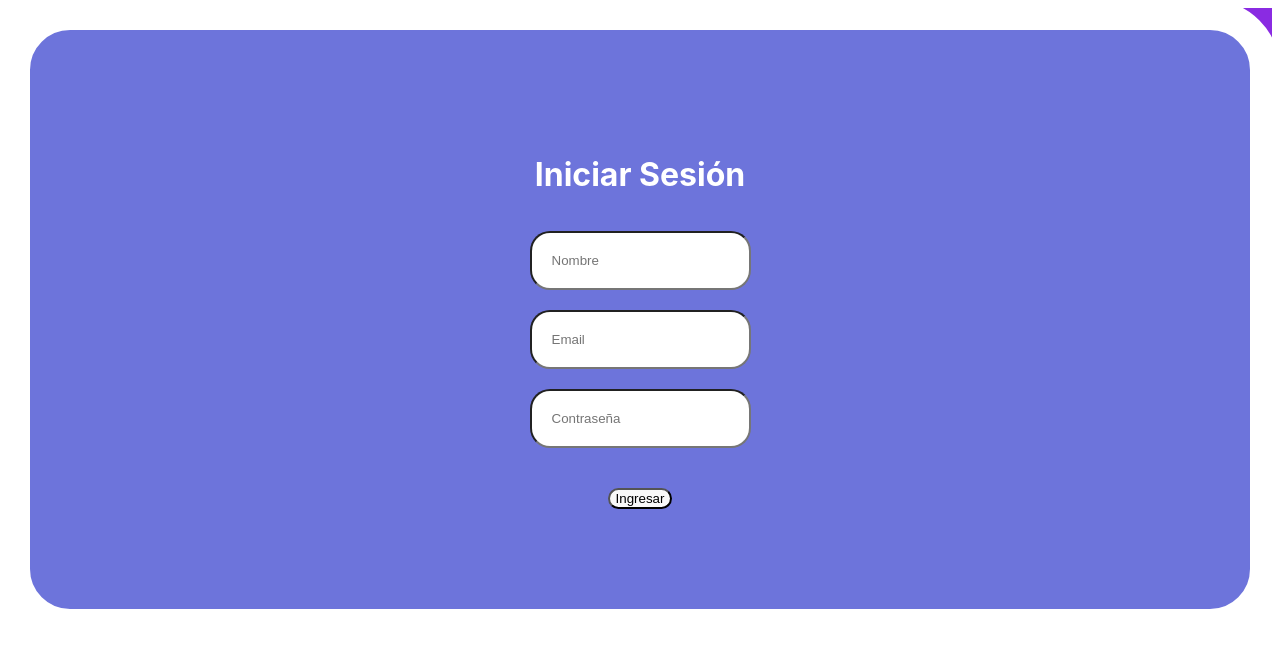
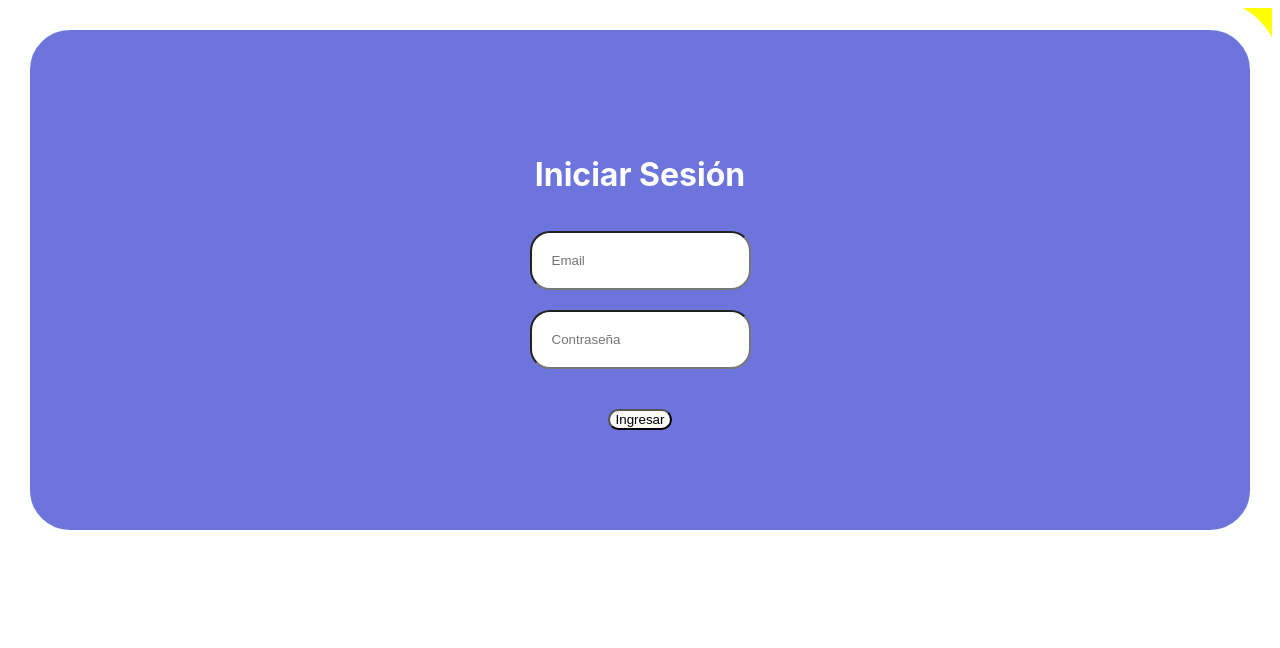
Before and after one commit to JesusHernandezP/ReportifyApp, a React (Vite) app: page /login in a window 1280 px wide. Shown: the top 648 px of the page. Built offline with nearby package versions, Linux system fonts and the light colour scheme.

Commit message:
Adds profile folder

```diff
--- a/src/App.jsx
+++ b/src/App.jsx
@@ -5,6 +5,8 @@ import useAuth from './hooks/useAuth'
 import Navbar from './component/Navbar'
 import Login from './views/Login'
 import Main from './views/Main'
+import Profile from './views/Profile'
+
 
 function App() {
 
@@ -16,15 +18,16 @@ function App() {
       {JSON.stringify({ isAuthenticated })}
       <Routes>
         <Route path="/main" element={<Main />} />
-        {!isAuthenticated ? <Route path="/login" element={<Login />} /> : null}
-        {/* {isAuthenticated ? <Route path="/pruebaperfil" element={ <div>Prueba</div>} /> : null}  */}
+        <Route path="/login" element={<Login />} />
+        {/* {!isAuthenticated ? <Route path="/login" element={<Login />} /> : null} */}
+        {/* {!isAuthenticated ? <Route path="/profile" element={ <Profile />} /> : null}  */}
         {/* <Route path="/news" element={<News />} />
         <Route path="/register" element={<Register />} /> */}
 
         <Route element={<PrivateRoutes />}>
-          {/* <Route path="/profile" element={<Profile />} />  */}
+          <Route path="/profile" element={<Profile />} />
         </Route>
-        <Route path="*" element={<Navigate to="/main"/>}/>
+        {/* <Route path="*" element={<Navigate to="/main"/>}/> */}
 
       </Routes>
     </>
--- a/src/views/Login.jsx
+++ b/src/views/Login.jsx
@@ -19,7 +19,7 @@ function Login() {
       <h1 className='tittle_login'>Iniciar Sesión</h1>
 
       <div className='item'>
-        <div>
+        {/* <div>
           <label htmlFor="name"></label>
           <input
             id="name"
@@ -29,7 +29,7 @@ function Login() {
             required
             placeholder="Nombre"
           />
-        </div>
+        </div> */}
 
         <div>
           <label htmlFor="email"></label>
--- a/src/views/Main.css
+++ b/src/views/Main.css
@@ -1,3 +1,7 @@
-#root {
-    background-color: blueviolet;
+body {
+    background-color: yellow;
 }
+
+.button-profile{
+    background-color: blue;
+}
--- a/src/views/Main.jsx
+++ b/src/views/Main.jsx
@@ -1,9 +1,19 @@
+import Profile from './Profile'
 import './Main.css'
+import { Button } from 'antd'
 
 function Main() {
   return (
     <>
     <h1>Pantalla de Inicio</h1>
+    <div>
+
+    <Button component={<Profile />}>
+  Ve al perfil
+</Button>
+
+
+    </div>
     </>
   )
 }
--- /dev/null
+++ b/src/views/Profile.css
@@ -0,0 +1,3 @@
+body {
+    background-color: pink;
+}
--- /dev/null
+++ b/src/views/Profile.jsx
@@ -0,0 +1,12 @@
+// import {useParams} from 'react-router-dom'
+import './Profile.css'
+
+function Profile() {
+  return (
+    <>
+    <h1>Perfil</h1>
+    </>
+  )
+}
+
+export default Profile
```
